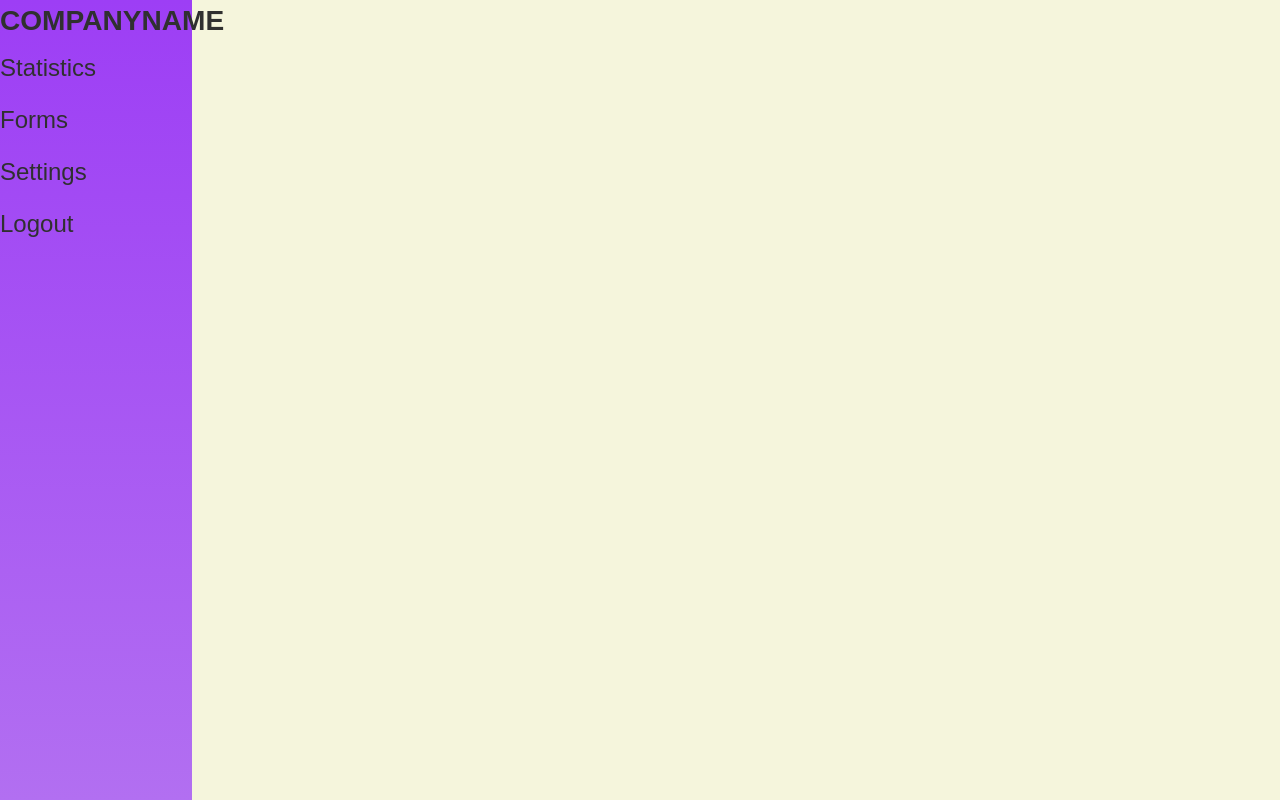
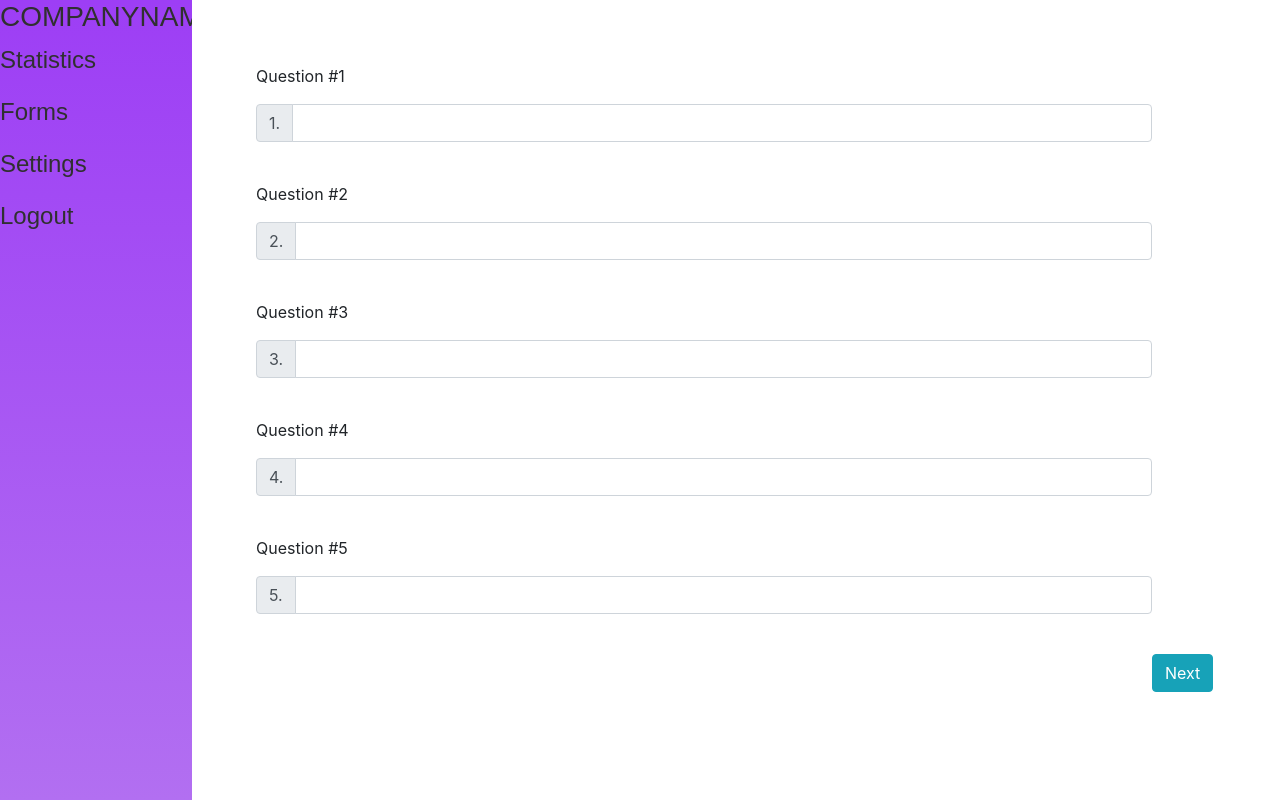
Before and after one commit to anapetrescu/webapp, an Angular app: page /form in a window 1280 px wide. Before the commit this address led to /. Built offline with nearby package versions, Linux system fonts and the light colour scheme.

Commit message:
no message

```diff
--- a/package.json
+++ b/package.json
@@ -23,6 +23,8 @@
     "bootstrap": "^4.1.3",
     "core-js": "^2.5.4",
     "express": "^4.16.4",
+    "font-awesome": "^4.7.0",
+    "glyphicons": "^0.2.0",
     "rxjs": "~6.3.3",
     "zone.js": "~0.8.26"
   },
--- a/src/app/app.component.html
+++ b/src/app/app.component.html
@@ -1 +1 @@
-<app-profil-page></app-profil-page>
+<router-outlet></router-outlet>
--- /dev/null
+++ b/src/app/form/form.component.html
@@ -0,0 +1,49 @@
+
+<script src="https://cdn.rawgit.com/download/glyphicons/0.1.0/glyphicons.js"></script>
+<div class="background">
+    <app-menu></app-menu>
+</div>
+<p class="inp tp">Question #1</p>
+<div class="input-group mb-3 inp">
+    <div class="input-group-prepend">
+        <span class="input-group-text" id="inputGroup-sizing-default">1.</span>
+    </div>
+    <input type="text" class="form-control" id="q1" aria-label="Default" aria-describedby="inputGroup-sizing-default">
+</div>>
+
+<p class="inp">Question #2</p>
+<div class="input-group mb-3 inp">
+    <div class="input-group-prepend">
+        <span class="input-group-text" id="inputGroup-sizing-default">2.</span>
+    </div>
+    <input type="text" class="form-control" id="q2" aria-label="Default" aria-describedby="inputGroup-sizing-default">
+</div>>
+
+<p class="inp">Question #3</p>
+<div class="input-group mb-3 inp">
+    <div class="input-group-prepend">
+        <span class="input-group-text" id="inputGroup-sizing-default">3.</span>
+    </div>
+    <input type="text" class="form-control" aria-label="Default" aria-describedby="inputGroup-sizing-default">
+</div>>
+
+<p class="inp">Question #4</p>
+<div class="input-group mb-3 inp">
+    <div class="input-group-prepend">
+        <span class="input-group-text" id="inputGroup-sizing-default">4.</span>
+    </div>
+    <input type="text" class="form-control" aria-label="Default" aria-describedby="inputGroup-sizing-default">
+</div>>
+
+<p class="inp">Question #5</p>
+<div class="input-group mb-3 inp">
+    <div class="input-group-prepend">
+        <span class="input-group-text" id="inputGroup-sizing-default">5.</span>
+    </div>
+    <input type="text" class="form-control" aria-label="Default" aria-describedby="inputGroup-sizing-default">
+</div>>
+
+<div class="next">
+    <button type="button" class="btn btn-info">Next </button>
+    <span class="glyphicon glyphicon-chevron-right"></span>
+</div>
--- /dev/null
+++ b/src/app/form/form.component.scss
@@ -0,0 +1,28 @@
+.tp{
+    margin-top:5%
+}
+
+.inp {
+    margin-left: 20%;
+    width: 70%;
+}
+
+.inp-sz{
+    width: 100px;
+}
+
+.background{
+    background-color: rgb(245, 245, 220);
+    width: 15%;
+    height: 100%;
+    left: 0;
+    top: 0;
+    z-index: 10;
+    overflow-x: auto;
+    overflow-y: auto;
+    position: fixed;
+}
+
+.next{
+    margin-left: 90%;
+}
--- /dev/null
+++ b/src/app/form/form.component.ts
@@ -0,0 +1,15 @@
+import { Component, OnInit } from '@angular/core';
+
+@Component({
+  selector: 'app-form',
+  templateUrl: './form.component.html',
+  styleUrls: ['./form.component.scss']
+})
+export class FormComponent implements OnInit {
+
+  constructor() { }
+
+  ngOnInit() {
+  }
+
+}
--- a/src/app/menu/menu.component.html
+++ b/src/app/menu/menu.component.html
@@ -1,9 +1,7 @@
-<div class="background">
-  <div class="menu">
-    <div class="companyName"><h3>companyName</h3></div>
-    <div class="statistics"><a href="#"><p>Statistics</p></a></div>
-    <div class="form"><a href="#"><p>Forms</p></a></div>
-    <div class="settings"><a href="#"><p>Settings</p></a></div>
-    <div class="logOut"><a href="#"><p>Logout</p></a></div>
-  </div>
+<div class="menu">
+  <div class="companyName"><h3>companyName</h3></div>
+  <div class="statistics"><a href="#"><p>Statistics</p></a></div>
+  <div class="form"><a href="#"><p>Forms</p></a></div>
+  <div class="settings"><a href="#"><p>Settings</p></a></div>
+  <div class="logOut"><a [routerLink]="['/register']"><p>Logout</p></a></div>
 </div>
--- a/src/app/menu/menu.component.scss
+++ b/src/app/menu/menu.component.scss
@@ -15,7 +15,7 @@
     height: 100%;
     top: 0;
     left: 0;
-    width: 15%;
+    width: 100%;
     background-image: linear-gradient( rgb(157, 62, 245), rgb(178, 111, 241));
 }
 
--- a/src/app/menu/menu.component.ts
+++ b/src/app/menu/menu.component.ts
@@ -1,4 +1,5 @@
 import { Component, OnInit } from '@angular/core';
+import {Globals} from 'src/app/services/globals';
 
 @Component({
   selector: 'app-menu',
@@ -7,7 +8,10 @@ import { Component, OnInit } from '@angular/core';
 })
 export class MenuComponent implements OnInit {
 
-  constructor() { }
+  currentUser = {};
+  constructor(private globals: Globals) {
+    this.currentUser = globals.currentUser;
+   }
 
   ngOnInit() {
   }
--- a/src/styles.scss
+++ b/src/styles.scss
@@ -1,2 +1,4 @@
 @import '~bootstrap/scss/bootstrap-reboot';
 @import '~bootstrap/scss/bootstrap-grid';
+@import "~bootstrap/dist/css/bootstrap.css";
+@import "~font-awesome/css/font-awesome.css";
```
Also changed, not shown: src/app/app.module.ts (+21 -3 lines), 2 other files (tests, documents, lock files or other folders).
